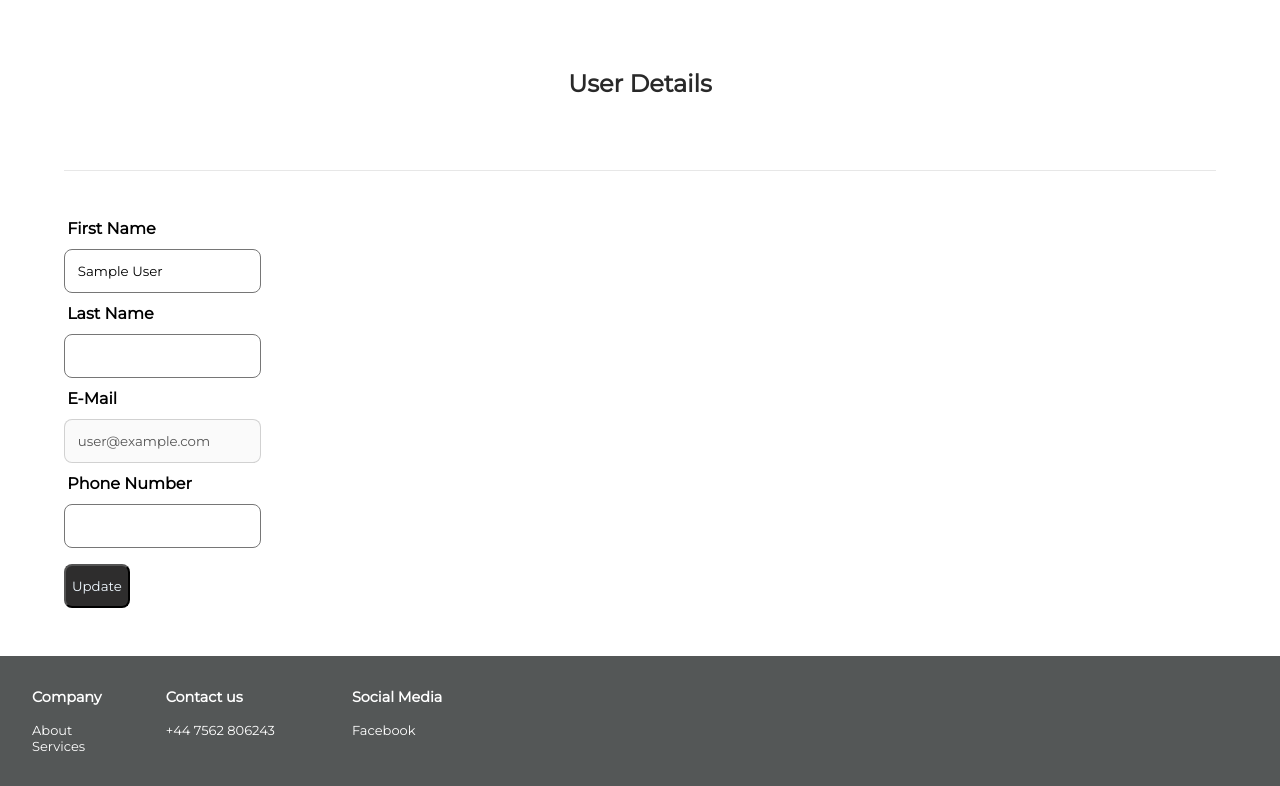
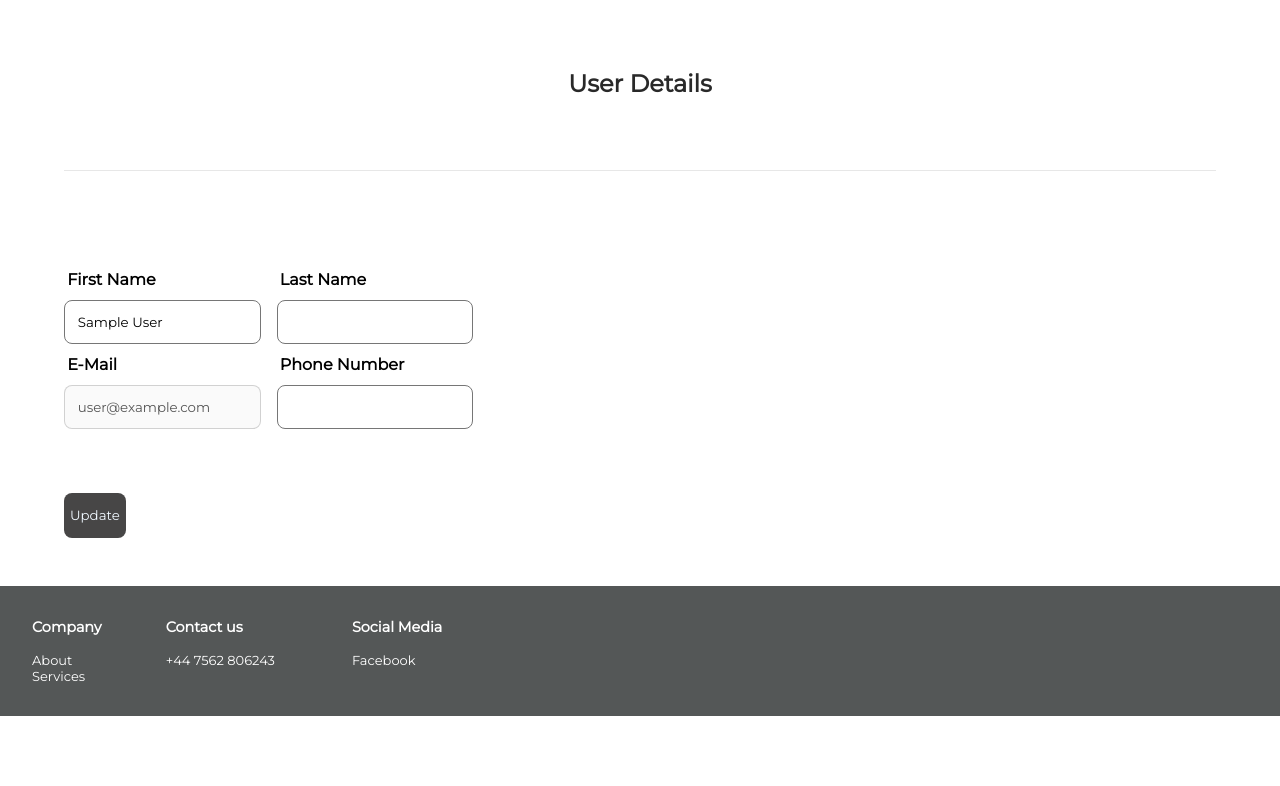
Before and after one commit to mateuszchrostowski/AJGasSafety-Frontend, a React (Create React App) app: page /profile in a window 1280 px wide. Shown: the part 482-1268 px from the top of the page. After the commit the page ends 1198 px from the top, so only its background shows below. Built offline with nearby package versions, Linux system fonts and the light colour scheme; no server answers; the database is empty; sample sign-in values are in the browser's storage.

Commit message:
Profile Component Update

```diff
--- a/src/Components/Contact.js
+++ b/src/Components/Contact.js
@@ -37,7 +37,7 @@ function Contact() {
 
 
 function Map() {
-    const center = useMemo(() => ({ lat: 52.09259, lng: -1.947 }), []);
+    const center = useMemo(() => ({ lat: 52.085300, lng: -1.965394 }), []);
 
     return (
         <GoogleMap zoom={13} center={center} mapContainerClassName="map-container">
--- a/src/Components/Profile.js
+++ b/src/Components/Profile.js
@@ -83,7 +83,7 @@ export default function Profile() {
             </section>
             <div className='devider'></div>
             <section className='section-profile-grid'>
-                <div>
+                <div className="profile-option">
                     <h4 className="profile-title">First Name</h4>
                     <input
                         placeholder={!currentUser.displayName ? "Not set" : null}
@@ -91,7 +91,7 @@ export default function Profile() {
                         ref={nameRef}>
                     </input>
                 </div>
-                <div>
+                <div className="profile-option">
                     <h4 className="profile-title">Last Name</h4>
                     <input
                         placeholder={userData && !userData.lastName ? "Not set" : null}
@@ -99,11 +99,11 @@ export default function Profile() {
                         ref={lastNameRef}>
                     </input>
                 </div>
-                <div>
+                <div className="profile-option">
                     <h4 className="profile-title">E-Mail</h4>
                     <input type="email" value={currentUser.email} disabled></input>
                 </div>
-                <div>
+                <div className="profile-option">
                     <h4 className="profile-title">Phone Number</h4>
                     <input
                         type="number"
@@ -112,7 +112,10 @@ export default function Profile() {
                         ref={telRef}>
                     </input>
                 </div>
-                <button onClick={() => handleUpdateProfile(nameRef.current.value, lastNameRef.current.value, telRef.current.value)}>Update</button>
+            </section>
+            <section>
+            <button onClick={() => handleUpdateProfile(nameRef.current.value, lastNameRef.current.value, telRef.current.value)}>Update
+                </button>
             </section>
         </div>)
 
--- a/src/Components/SignUp.js
+++ b/src/Components/SignUp.js
@@ -54,7 +54,7 @@ export default function Signup() {
                 })
             }
             )
-            navigate('/')
+            navigate('/profile')
         } catch {
             setErrorMessage("Failed to create an account")
             NotificationManager.error(errorMessage, errorTitle)
--- a/src/Styles/App.css
+++ b/src/Styles/App.css
@@ -92,11 +92,18 @@ section,
 
 button {
     margin-top: 0.5rem;
-    background-color: rgba(20, 19, 19, 0.885);
+    background-color: rgba(20, 19, 19, 0.781);
     color: aliceblue;
     height: 2.8rem;
+    border-style: none;
     border-radius: .5rem;
     font-family: 'Montserrat';
+    transition: .15s;
+}
+
+button:hover {
+    background-color: rgba(136, 66, 1, 0.788);
+    transition: .15s;
 }
 
 nav {
--- a/src/Styles/Profile.css
+++ b/src/Styles/Profile.css
@@ -6,3 +6,21 @@
 .profile-title {
     text-align: left;
 }
+
+.profile-option {
+    margin-right: 1rem;
+}
+
+.section-profile-grid {
+    display: grid;
+    grid-template-columns: min-content min-content;
+    float: left;
+    width: 90%;
+}
+
+@media screen and (max-width: 460px) {
+    .section-profile-grid {
+        justify-content: center;
+        float: none;
+    }
+}
```
